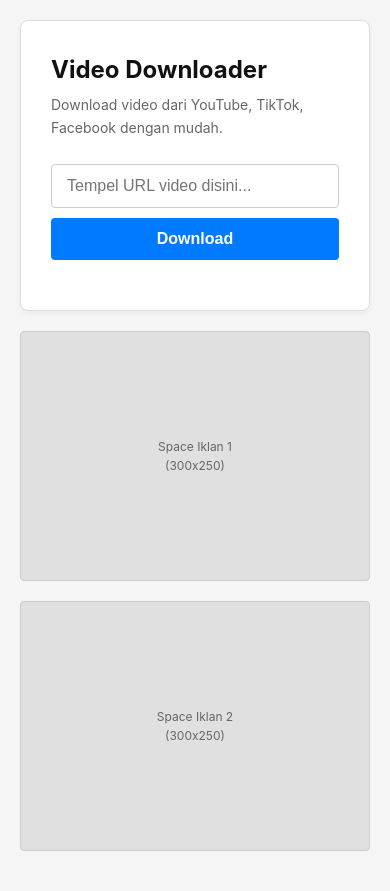
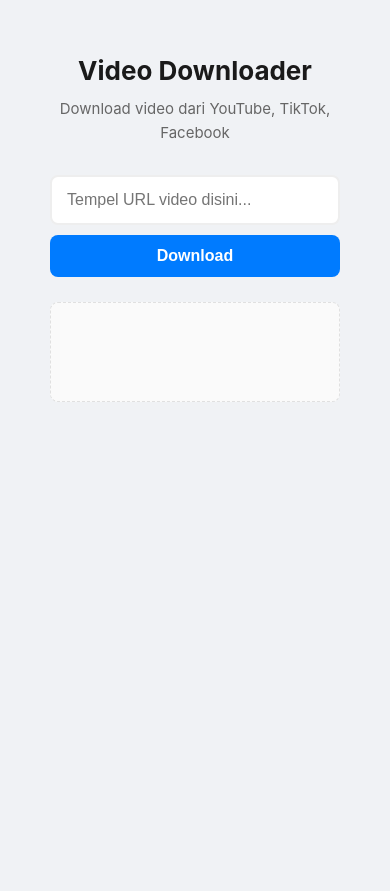
Before and after one commit to mukhairunisa/downloader, a FastAPI app: page / in a window 390 px wide. After the commit the page ends 402 px from the top, so only its background shows below. Run offline with FastAPI, Linux system fonts and the light colour scheme; some libraries are stand-ins or nearby versions.

Commit message:
Update index.html

```diff
--- a/templates/index.html
+++ b/templates/index.html
@@ -11,78 +12,78 @@
 
         body {
             font-family: -apple-system, BlinkMacSystemFont, "Segoe UI", Roboto, Helvetica, Arial, sans-serif;
-            background-color: #f5f5f5; /* Abu-abu sangat muda, nyaman di mata */
+            background-color: #f0f2f5; /* Warna background lebih modern dikit */
             color: #333;
             line-height: 1.6;
             padding: 20px;
+            display: flex;
+            justify-content: center;
+            min-height: 100vh;
         }
 
-        /* --- LAYOUT UTAMA --- */
+        /* --- CONTAINER UTAMA (Single Column) --- */
         .container {
-            max-width: 1000px;
+            width: 100%;
+            max-width: 700px; /* Dibatasi agar tidak terlalu lebar di PC */
             margin: 0 auto;
-            display: flex;
-            gap: 20px;
-            flex-direction: row; /* Default Desktop: Kiri Iklan, Kanan Konten */
         }
 
-        /* --- KOLOM IKLAN (KIRI) --- */
-        .sidebar-ads {
-            flex: 1; /* Lebar 1 bagian */
-            min-width: 250px;
-        }
-
-        .ad-box {
-            background: #e0e0e0;
-            border: 1px solid #ccc;
-            height: 250px;
-            margin-bottom: 20px;
-            display: flex;
-            align-items: center;
-            justify-content: center;
-            text-align: center;
-            color: #666;
-            font-size: 12px;
-            border-radius: 4px;
-        }
-
-        /* --- KONTEN UTAMA (KANAN) --- */
+        /* --- KONTEN BOX --- */
         .main-content {
-            flex: 3; /* Lebar 3 bagian (lebih lebar dari iklan) */
             background: #fff;
             padding: 30px;
             border: 1px solid #ddd;
+            border-radius: 12px; /* Lebih rounded biar modern */
+            box-shadow: 0 4px 12px rgba(0,0,0,0.08); /* Shadow halus */
+        }
+
+        /* --- AREA IKLAN NATIVE --- */
+        .native-ad-container {
+            margin-top: 25px;
+            margin-bottom: 10px;
+            padding: 10px;
+            background: #fafafa;
+            border: 1px dashed #e0e0e0;
             border-radius: 8px;
-            box-shadow: 0 2px 5px rgba(0,0,0,0.05);
+            min-height: 100px; /* Mencegah layout lompat saat iklan loading */
+            display: flex;
+            justify-content: center;
+            align-items: center;
         }
 
         /* --- ELEMEN UI --- */
-        h1 { font-size: 24px; margin-bottom: 5px; color: #111; }
-        p.subtitle { color: #666; font-size: 14px; margin-bottom: 25px; }
+        h1 { font-size: 26px; margin-bottom: 5px; color: #1a1a1a; text-align: center; }
+        p.subtitle { color: #666; font-size: 15px; margin-bottom: 30px; text-align: center; }
 
         .input-group {
             display: flex;
             gap: 10px;
-            margin-bottom: 20px;
+            margin-bottom: 10px;
         }
 
         input[type="text"] {
             flex-grow: 1;
-            padding: 12px 15px;
-            border: 1px solid #ccc;
-            border-radius: 4px;
+            padding: 14px 15px;
+            border: 2px solid #eee;
+            border-radius: 8px;
             font-size: 16px;
+            transition: border-color 0.3s;
+        }
+        input[type="text"]:focus {
+            border-color: #007bff;
+            outline: none;
         }
 
         button.btn-primary {
-            padding: 12px 25px;
-            background-color: #007bff; /* Biru Standar */
+            padding: 12px 30px;
+            background-color: #007bff;
             color: white;
             border: none;
-            border-radius: 4px;
+            border-radius: 8px;
             font-size: 16px;
             cursor: pointer;
-            font-weight: bold;
+            font-weight: 600;
+            transition: background 0.2s;
         }
 
         button.btn-primary:hover { background-color: #0056b3; }
@@ -136,78 +140,54 @@
             justify-content: space-between;
             align-items: center;
             text-decoration: none;
-            padding: 10px 15px;
-            border-radius: 4px;
+            padding: 12px 15px;
+            border-radius: 6px;
             font-size: 14px;
             font-weight: 500;
+            transition: transform 0.1s;
+        }
+        .dl-btn:active { transform: scale(0.99); }
+
+        .dl-btn-gray { background: #f8f9fa; color: #333; border: 1px solid #ddd; }
+        .dl-btn-gray:hover { background: #e2e6ea; border-color: #ccc; }
+
+        .dl-btn-green { background: #28a745; color: white; border: 1px solid #218838; }
+        .dl-btn-green:hover { background: #218838; }
+
+        .dl-btn-purple { background: #6f42c1; color: white; border: 1px solid #5a32a3; }
+        .dl-btn-purple:hover { background: #5a32a3; }
+
+        .file-size { font-size: 12px; opacity: 0.9; font-weight: normal; }
+
+        .error-box {
+            background: #fff5f5;
+            color: #c53030;
+            padding: 12px;
+            border: 1px solid #feb2b2;
+            border-radius: 6px;
+            margin-top: 20px;
+            display: none;
+            font-size: 14px;
+            text-align: center;
         }
 
-        /* Warna Tombol Manual */
-        .dl-btn-gray {
-            background: #f8f9fa;
-            color: #333;
-            border: 1px solid #ddd;
-        }
-        .dl-btn-gray:hover { background: #e2e6ea; }
-
-        .dl-btn-green {
-            background: #28a745;
-            color: white;
-            border: 1px solid #218838;
-        }
-        .dl-btn-green:hover { background: #218838; }
-
-        .dl-btn-purple {
-            background: #6f42c1;
-            color: white;
-            border: 1px solid #5a32a3;
-        }
-        .dl-btn-purple:hover { background: #5a32a3; }
-
-        .file-size { font-size: 12px; opacity: 0.8; }
-
-        /* --- ERROR & LOADING --- */
-        .error-box {
-            background: #f8d7da;
-            color: #721c24;
-            padding: 10px;
-            border: 1px solid #f5c6cb;
-            border-radius: 4px;
-            margin-top: 10px;
-            display: none;
-            font-size: 14px;
-        }
-
-        /* --- RESPONSIVE (MOBILE) --- */
-        @media (max-width: 768px) {
-            .container {
-                flex-direction: column; /* Iklan pindah ke bawah di HP */
-            }
-            .main-content { order: 1; }
-            .sidebar-ads { order: 2; }
-
+        /* Responsif untuk HP */
+        @media (max-width: 600px) {
             .input-group { flex-direction: column; }
-            .video-info { flex-direction: column; }
-            .thumb-img { width: 100%; height: auto; }
+            .btn-primary { width: 100%; }
+            .video-info { flex-direction: column; align-items: center; text-align: center; }
+            .thumb-img { width: 100%; height: auto; max-height: 200px; }
+            .container { padding: 0; }
+            .main-content { border: none; box-shadow: none; background: transparent; }
         }
     </style>
 </head>
 <body>
 
     <div class="container">
-
-        <div class="sidebar-ads">
-            <div class="ad-box">
-                <p>Space Iklan 1<br>(300x250)</p>
-            </div>
-            <div class="ad-box">
-                <p>Space Iklan 2<br>(300x250)</p>
-            </div>
-        </div>
-
         <main class="main-content">
             <h1>Video Downloader</h1>
-            <p class="subtitle">Download video dari YouTube, TikTok, Facebook dengan mudah.</p>
+            <p class="subtitle">Download video dari YouTube, TikTok, Facebook</p>
 
             <div class="input-group">
                 <input type="text" id="videoUrl" placeholder="Tempel URL video disini...">
@@ -216,6 +196,10 @@
 
             <div id="errorArea" class="error-box"></div>
 
+            <div class="native-ad-container">
+                <script async="async" data-cfasync="false" src="https://conscientiouscabbageadrift.com/e8d44cd0db6f8e7390ed4cf993632617/invoke.js"></script>
+                <div id="container-e8d44cd0db6f8e7390ed4cf993632617"></div>
+            </div>
             <div id="resultArea">
                 <div class="video-info">
                     <img id="thumb" class="thumb-img" src="" alt="">
@@ -273,15 +256,14 @@
                     // Render Buttons
                     if (data.downloads && data.downloads.length > 0) {
                         data.downloads.forEach(item => {
-                            // Tentukan class CSS berdasarkan tipe file
-                            let cssClass = "dl-btn-gray"; // Default
+                            let cssClass = "dl-btn-gray";
                             let labelPrefix = "🎥";
 
                             if (item.label.includes("1080p") || item.label.includes("720p")) {
-                                cssClass = "dl-btn-green"; // HD Video
+                                cssClass = "dl-btn-green";
                                 labelPrefix = "HD";
                             } else if (item.type === "audio") {
-                                cssClass = "dl-btn-purple"; // Audio
+                                cssClass = "dl-btn-purple";
                                 labelPrefix = "🎵";
                             }
 
```
Also changed, not shown: other parts of templates/index.html (+15 -12 lines).
